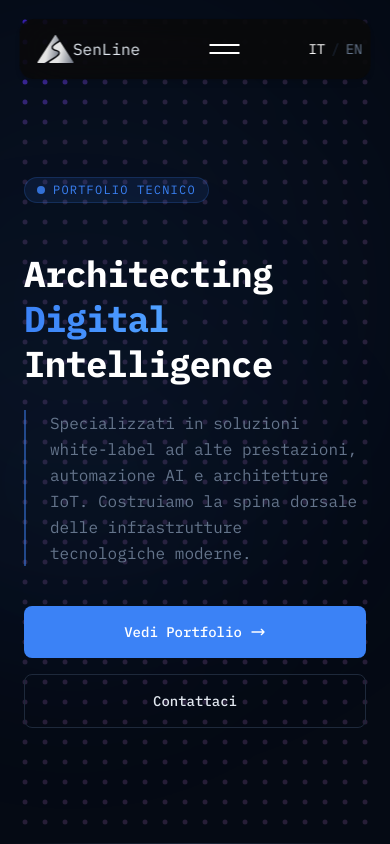
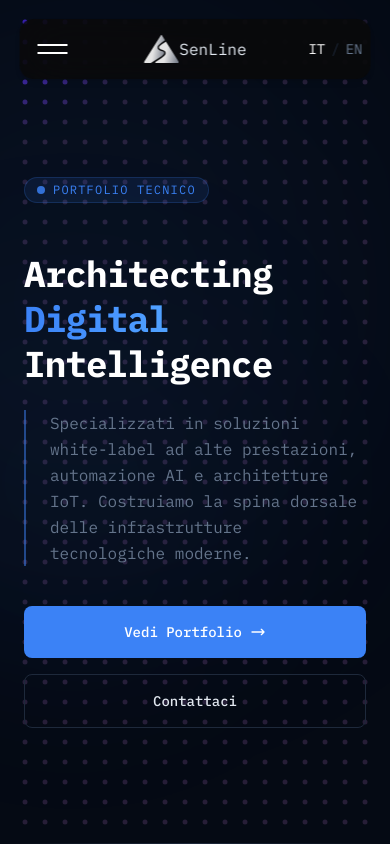
Before and after one commit to zerocinque/sendline-web-site, a Next.js app: page /it in a window 390 px wide. Shown: the top 844 px of the page. Built offline with nearby package versions, Linux system fonts and the light colour scheme.

Commit message:
fix card nav

```diff
--- a/src/components/CardNav.tsx
+++ b/src/components/CardNav.tsx
@@ -190,7 +190,7 @@ const CardNav: React.FC<CardNavProps> = ({
       >
         <div className="card-nav-top absolute inset-x-0 top-0 h-[60px] flex items-center justify-between p-2 pl-[1.1rem] z-[2]">
           <div
-            className={`hamburger-menu ${isHamburgerOpen ? 'open' : ''} group h-full flex flex-col items-center justify-center cursor-pointer gap-[6px] order-2 md:order-none`}
+            className={`hamburger-menu ${isHamburgerOpen ? 'open' : ''} group h-full flex flex-col items-center justify-center cursor-pointer gap-[6px]`}
             onClick={toggleMenu}
             role="button"
             aria-label={isExpanded ? 'Close menu' : 'Open menu'}
@@ -209,7 +209,7 @@ const CardNav: React.FC<CardNavProps> = ({
             />
           </div>
 
-          <Link href={logoHref} className="logo-container flex items-center md:absolute md:left-1/2 md:top-1/2 md:-translate-x-1/2 md:-translate-y-1/2 order-1 md:order-none">
+          <Link href={logoHref} className="logo-container flex items-center absolute left-1/2 top-1/2 -translate-x-1/2 -translate-y-1/2">
             <img src={logo} alt={logoAlt} className="logo h-[28px]" />
             SenLine
           </Link>
```
